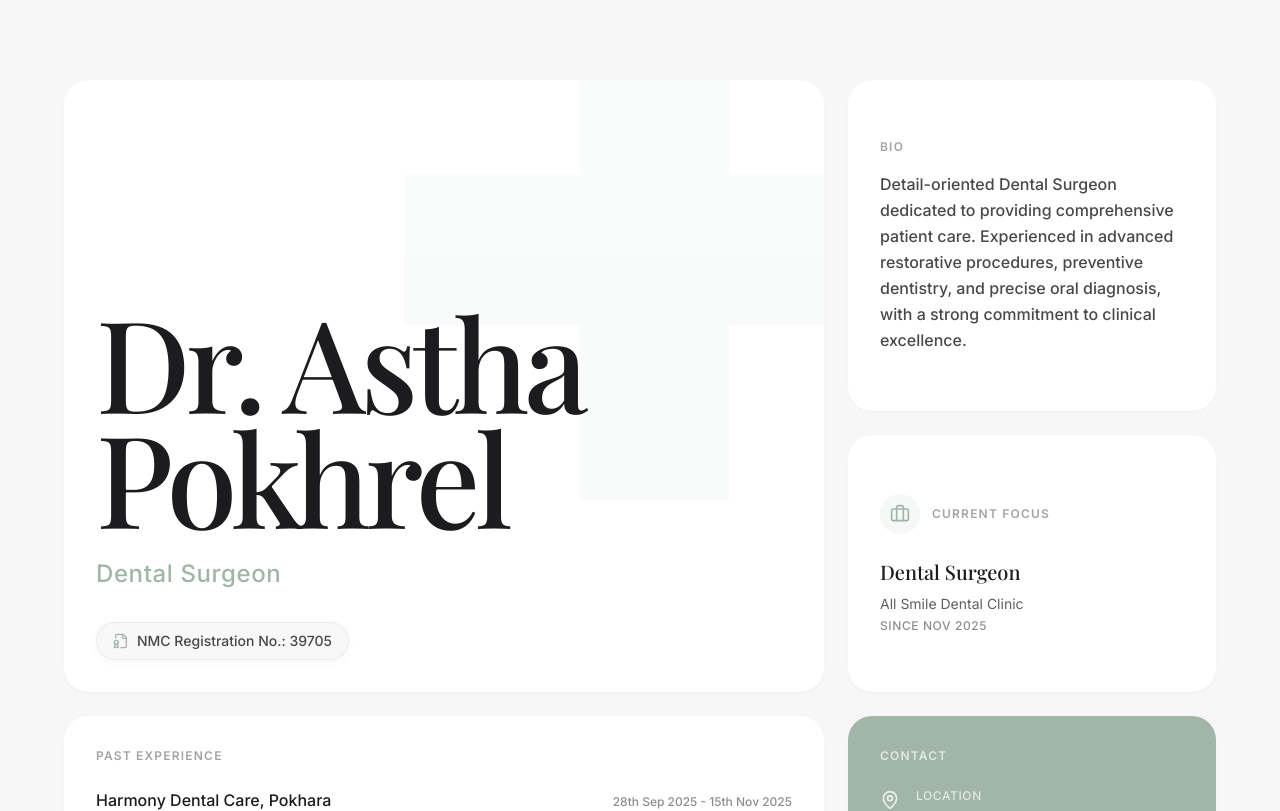
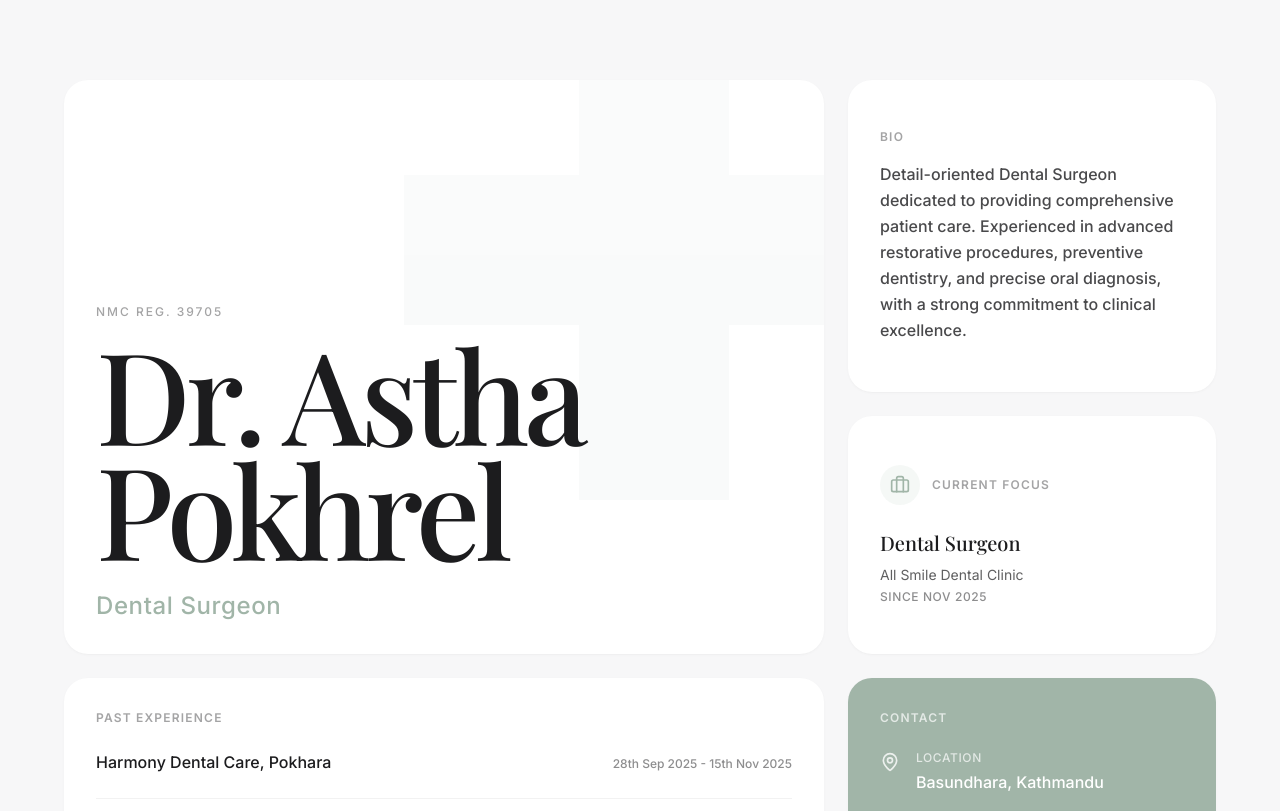
Before and after one commit to sakshamshrestha2/astha-web_v2.0, a React (Vite) app: page / in a window 1280 px wide. Shown: the top 811 px of the page. Built offline with nearby package versions, Linux system fonts and the light colour scheme; a web font is replaced by a local one.

Commit message:
refactor: update profile header and NMC registration
Move NMC registration number to the header metadata and clean up redundant UI components to maintain a minimalist aesthetic.

```diff
--- a/src/App.tsx
+++ b/src/App.tsx
@@ -4,7 +4,7 @@
  */
 
 import { motion } from "motion/react";
-import { MapPin, Phone, Mail, Award, Stethoscope, GraduationCap, Briefcase, FileBadge } from "lucide-react";
+import { MapPin, Phone, Mail, Award, Stethoscope, GraduationCap, Briefcase } from "lucide-react";
 import React from "react";
 
 export default function App() {
@@ -54,16 +54,13 @@ export default function App() {
             </svg>
           </div>
           <div className="mt-32 md:mt-48 z-10 relative">
+            <span className="block text-xs uppercase tracking-[2px] text-charcoal/40 mb-4 font-medium">NMC REG. 39705</span>
             <h1 className="font-serif text-[clamp(4.25rem,10vw,8rem)] leading-[0.9] font-medium tracking-[-0.04em] mb-4 md:mb-6 text-charcoal">
               Dr. Astha<br className="hidden sm:block" /> Pokhrel
             </h1>
-            <p className="font-sans text-xl md:text-2xl text-sage font-medium mb-6 md:mb-8 tracking-wide">
+            <p className="font-sans text-xl md:text-2xl text-sage font-medium tracking-wide">
               Dental Surgeon
             </p>
-            <div className="inline-flex items-center gap-2 bg-offwhite/80 backdrop-blur-md px-4 py-2 rounded-full border border-black/5 shadow-[0_2px_8px_rgba(0,0,0,0.04)]">
-              <FileBadge size={16} className="text-sage" />
-              <span className="text-sm font-medium text-charcoal/80">NMC Registration No.: 39705</span>
-            </div>
           </div>
         </BentoCard>
 
```
